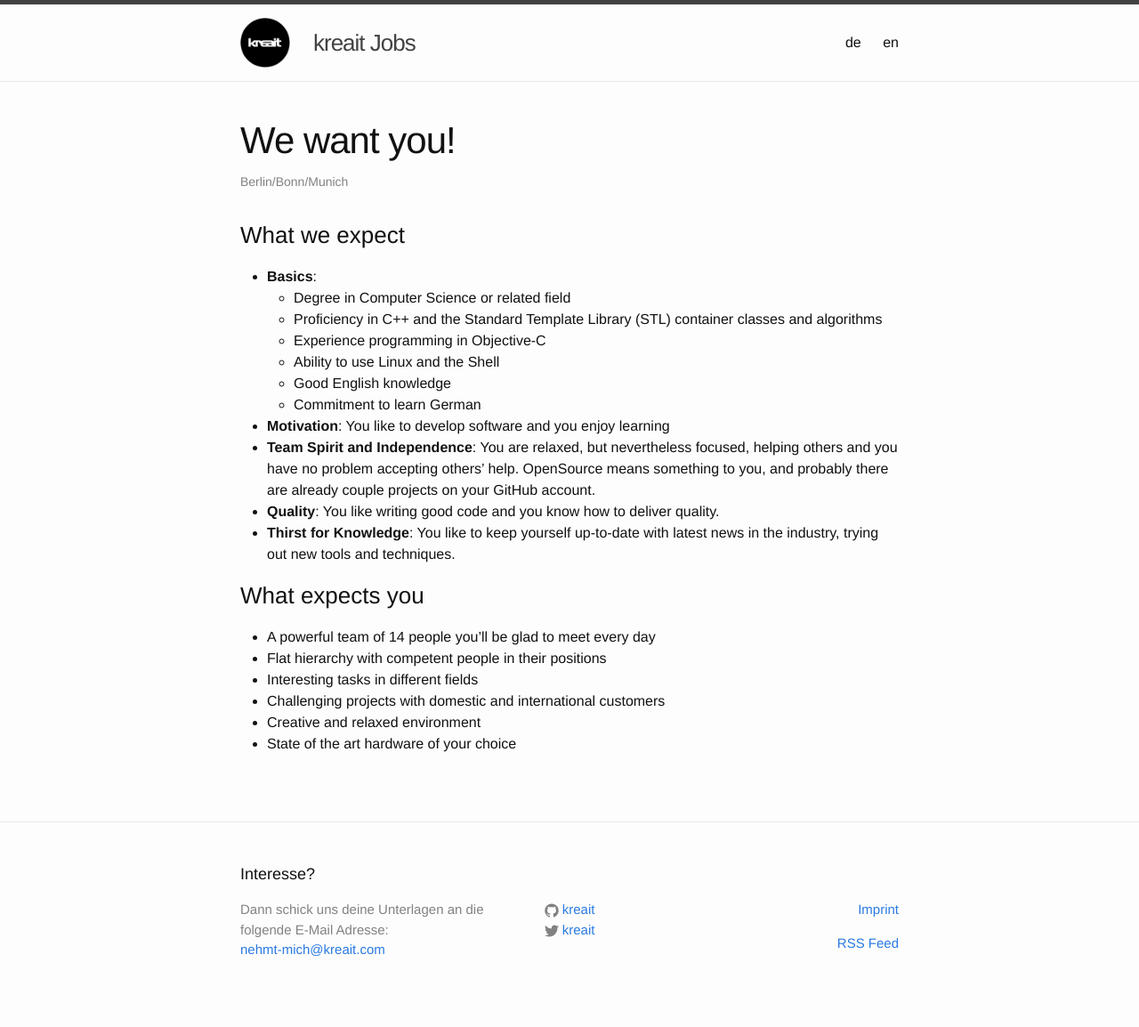
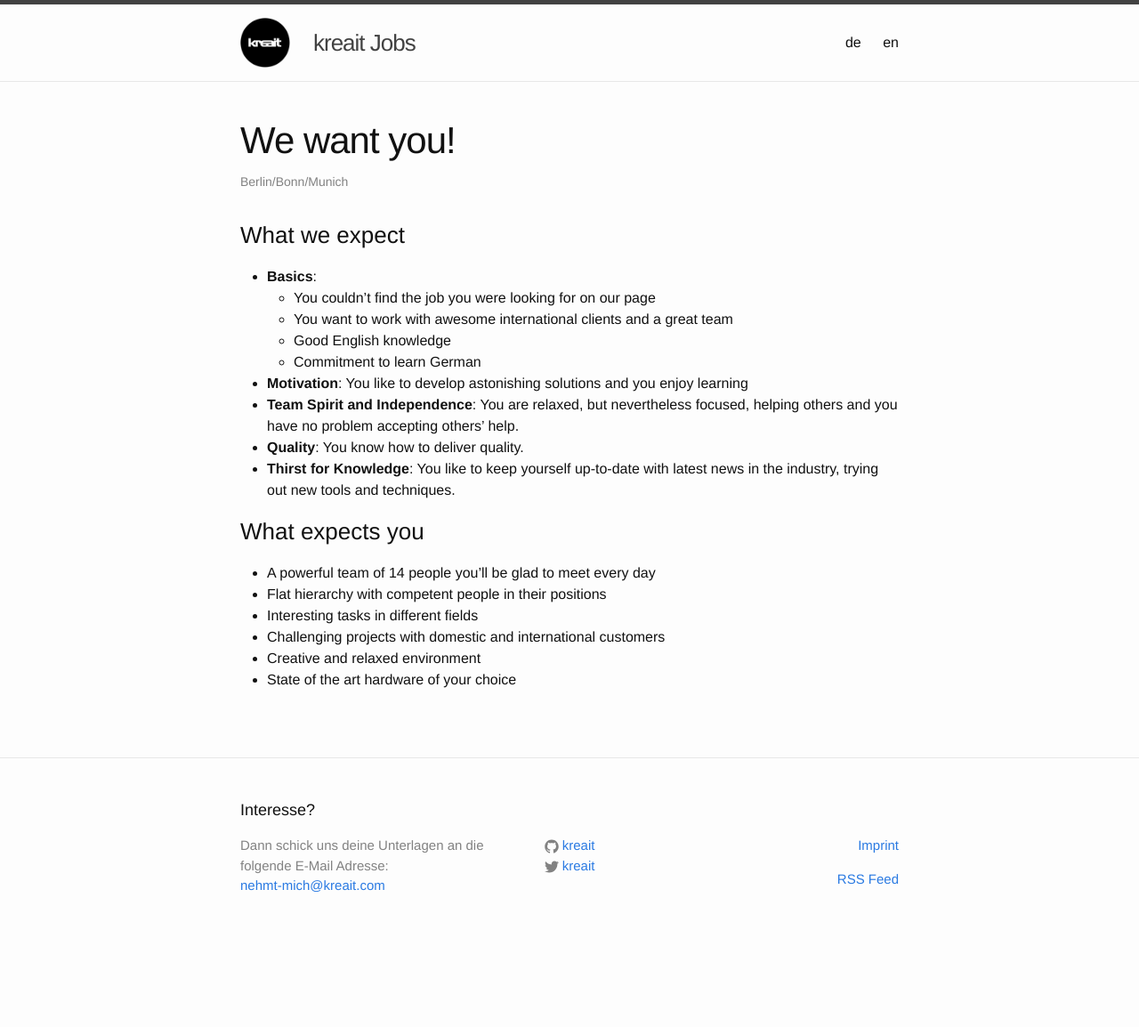
Before and after one commit to dyanakiev/jobs.kreait.com, a Jekyll site: the page built from _posts/en/2016-05-27-we-want-you.md, in a window 1280 px wide. Shown: the whole page at 89% size. Built offline with Jekyll 4.4.1, drawn with Linux system fonts in a browser that asks for light colours; after the commit the page ends 1082 px from its top, so only the background shows below that.

Commit message:
Fix the "We want you" text

```diff
--- a/_posts/en/2016-05-27-we-want-you.md
+++ b/_posts/en/2016-05-27-we-want-you.md
@@ -11,15 +11,13 @@
 ### What we expect
 
 - **Basics**:
-    + Degree in Computer Science or related field
-    + Proficiency in C++ and the Standard Template Library (STL) container classes and algorithms
-    + Experience programming in Objective-C
-    + Ability to use Linux and the Shell
+    + You couldn’t find the job you were looking for on our page
+    + You want to work with awesome international clients and a great team
     + Good English knowledge
     + Commitment to learn German
-- **Motivation**: You like to develop software and you enjoy learning
-- **Team Spirit and Independence**: You are relaxed, but nevertheless focused, helping others and you have no problem accepting others' help. OpenSource means something to you, and probably there are already couple projects on your GitHub account.
-- **Quality**: You like writing good code and you know how to deliver quality.
+- **Motivation**: You like to develop astonishing solutions and you enjoy learning
+- **Team Spirit and Independence**: You are relaxed, but nevertheless focused, helping others and you have no problem accepting others' help.
+- **Quality**: You know how to deliver quality.
 - **Thirst for Knowledge**: You like to keep yourself up-to-date with latest news in the industry, trying out new tools and techniques.
 
 ### What expects you
```
